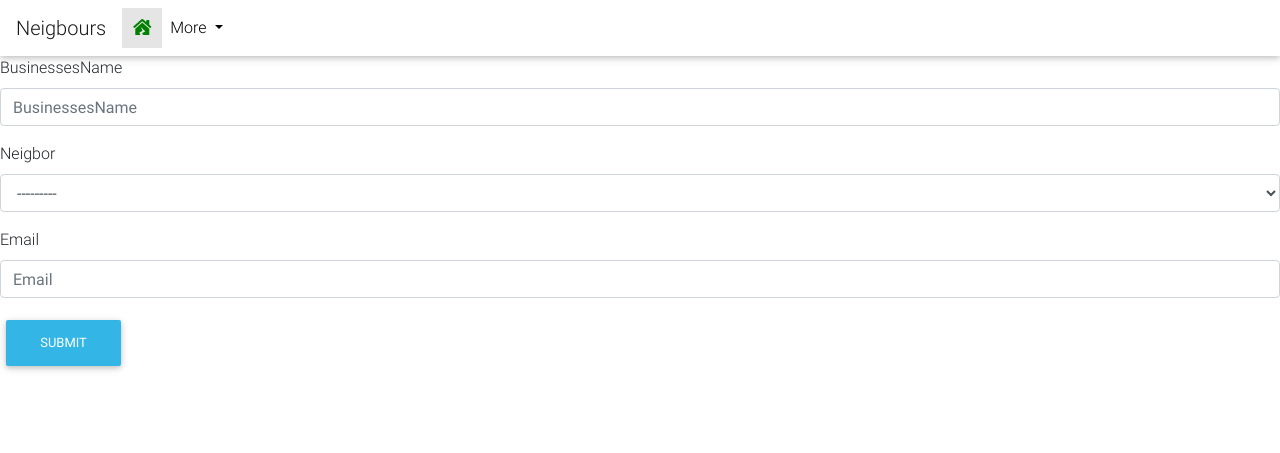
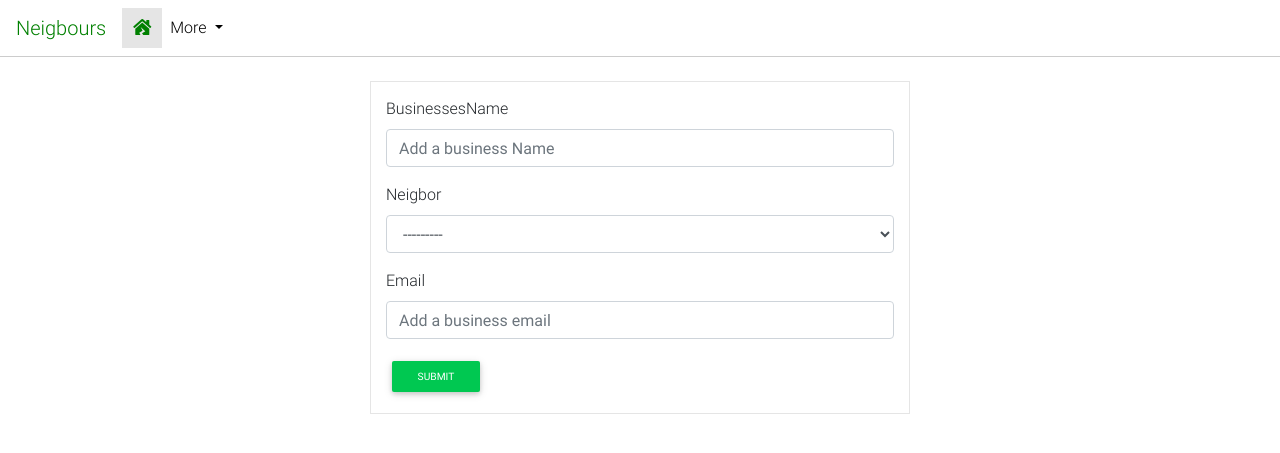
Before and after one commit to kipkemoimayor/Neighbor-hood, a Django app: page /add/business/ in a window 1280 px wide. Shown: the top 453 px of the page. Run offline with Django 3.2, Linux system fonts and the light colour scheme; data that the repository does not hold is empty; some libraries are stand-ins or nearby versions.

Commit message:
REmoved the box shadow for nav

```diff
--- a/neighbours/forms.py
+++ b/neighbours/forms.py
@@ -19,6 +19,11 @@
     class Meta:
         model=Businesses
         exclude=['user',]
+        widgets={
+            'businessesName': forms.TextInput(attrs={'placeholder':'Add a business Name'}),
+            'email': forms.TextInput(attrs={'placeholder':'Add a business email'}),
+
+        }
 
 class PostForm(forms.ModelForm):
     class Meta:
--- a/neighbours/static/css/style.css
+++ b/neighbours/static/css/style.css
@@ -33,7 +33,8 @@
   background-position: center center;
 }
 #nav{
-  box-shadow: none !important
+  box-shadow: none !important;
+  border-bottom: 1px solid rgba(0,0,0,0.2);
 }
 .log{
   padding: 5px;
@@ -122,3 +123,7 @@
 .image{
 
 }
+.form{
+  border: 1px solid rgba(0, 0, 0, 0.1);
+  padding: 15px;
+}
--- a/neighbours/templates/business.html
+++ b/neighbours/templates/business.html
@@ -2,9 +2,25 @@
 {%load bootstrap4%}
 {%block content%}
 {%include 'genNav.html'%}
-<form class="" action="{%url 'busi'%}" method="post">
-  {%csrf_token%}
-  {%bootstrap_form form %}
-  <button class="btn btn-info" type="submit" name="button">Submit</button>
-</form>
+<br>
+<div class="container">
+  <div class="row">
+    <div class="col-md-3"></div>
+    <div class="col-md-6">
+      <div class="form animated fadeIn">
+        <form class="" action="{%url 'busi'%}" method="post">
+          {%csrf_token%}
+          {%bootstrap_form form %}
+          <button class="btn btn-success btn-sm" type="submit" name="button">Submit</button>
+        </form>
+      </div>
+
+
+    </div>
+    <div class="col-md-3"></div>
+
+  </div>
+
+</div>
+
 {%endblock%}
--- a/neighbours/templates/genNav.html
+++ b/neighbours/templates/genNav.html
@@ -1,4 +1,4 @@
-<nav id='nava' class="navbar navbar-expand-lg navbar-light">
+<nav id='nav' class="navbar navbar-expand-lg navbar-light">
   <a class="navbar-brand" href="/">Neigbours</a>
   <button class="navbar-toggler" type="button" data-toggle="collapse" data-target="#navbarSupportedContent" aria-controls="navbarSupportedContent" aria-expanded="false" aria-label="Toggle navigation">
     <span class="navbar-toggler-icon"></span>
@@ -28,7 +28,7 @@
       </li>
       {%endif%}
     </ul>
-    <a class="btn btn-success btn-sm" href="/">Add Business</a>
+    <a class="btn btn-success btn-sm" href="/add/business/">Add Business</a>
     {%else%}
     <a class="log" href="/accounts/login/">Login</a>
     <a class="btn btn-success btn-sm" href="/accounts/register/">SignUp</a>
--- a/neighbours/templates/navbar.html
+++ b/neighbours/templates/navbar.html
@@ -27,7 +27,7 @@
       </li>
     </ul>
     {%if user.is_authenticated%}
-    <a class="btn btn-success btn-sm" href="/">Add Business</a>
+    <a class="btn btn-success btn-sm" href="/add/business/">Add Business</a>
     {%else%}
     <a class="log" href="/accounts/login/">Login</a>
     <a class="btn btn-success btn-sm" href="/accounts/register/">SignUp</a>
```
